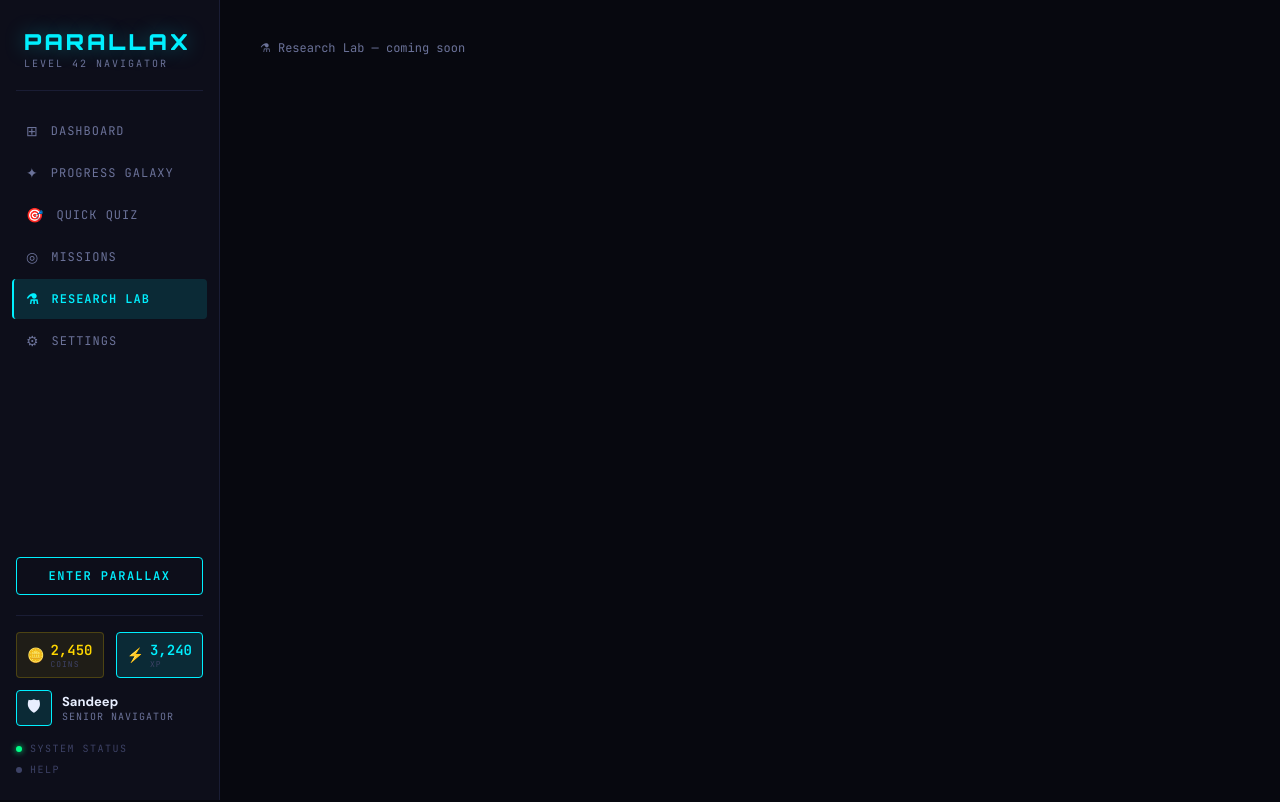
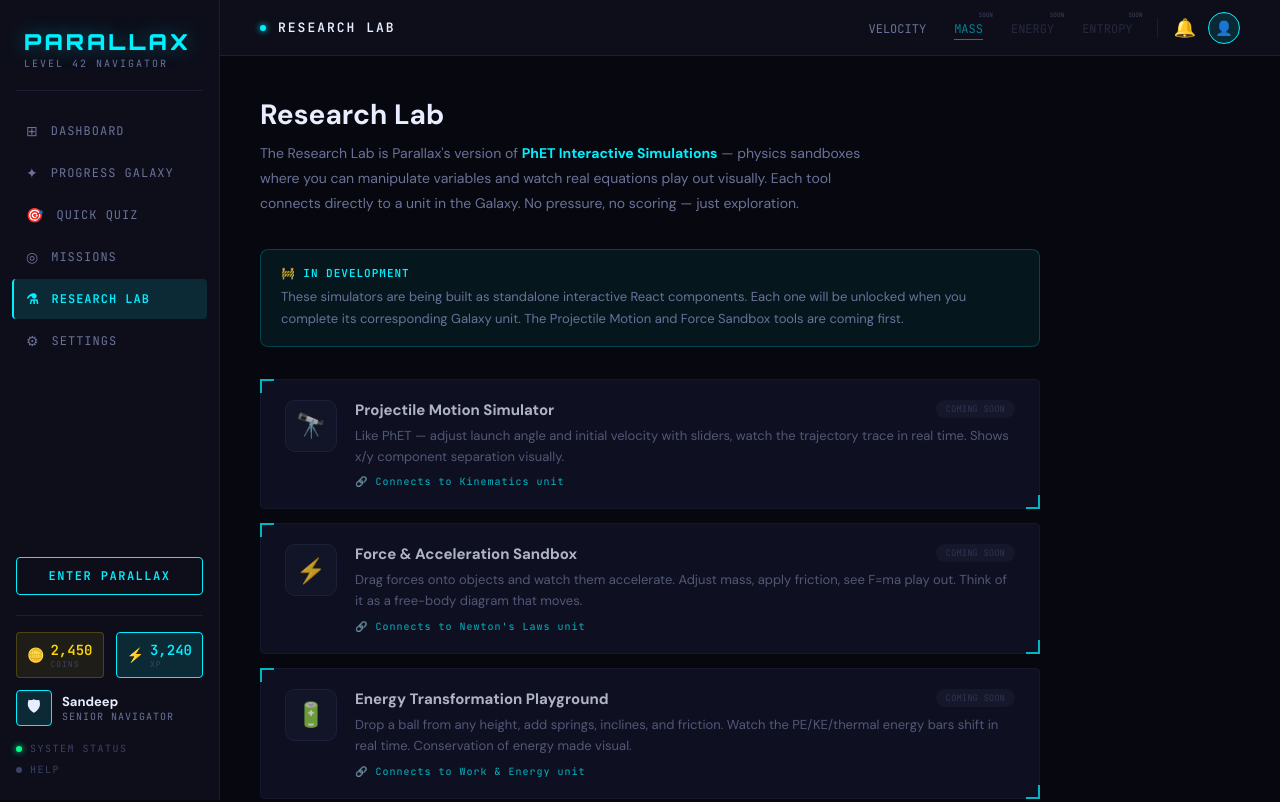
Before and after one commit to Rishaan-Dukhande/parallax, a Next.js app: page /lab in a window 1280 px wide. Shown: the top 802 px of the page. Built offline with nearby package versions, Linux system fonts and the light colour scheme; no server answers; the database is empty.

Commit message:
Update Research Lab description and TopBar subject mapping

```diff
--- a/src/app/lab/page.tsx
+++ b/src/app/lab/page.tsx
@@ -1,10 +1,110 @@
+'use client'
+import { useRouter } from 'next/navigation'
 import Sidebar from '@/components/layout/Sidebar'
+import TopBar from '@/components/layout/TopBar'
+
+const LAB_TOOLS = [
+  {
+    icon: '🔭',
+    title: 'Projectile Motion Simulator',
+    desc: 'Like PhET — adjust launch angle and initial velocity with sliders, watch the trajectory trace in real time. Shows x/y component separation visually.',
+    detail: 'Connects to Kinematics unit',
+    status: 'coming-soon',
+  },
+  {
+    icon: '⚡',
+    title: 'Force & Acceleration Sandbox',
+    desc: 'Drag forces onto objects and watch them accelerate. Adjust mass, apply friction, see F=ma play out. Think of it as a free-body diagram that moves.',
+    detail: "Connects to Newton's Laws unit",
+    status: 'coming-soon',
+  },
+  {
+    icon: '🔋',
+    title: 'Energy Transformation Playground',
+    desc: 'Drop a ball from any height, add springs, inclines, and friction. Watch the PE/KE/thermal energy bars shift in real time. Conservation of energy made visual.',
+    detail: 'Connects to Work & Energy unit',
+    status: 'coming-soon',
+  },
+  {
+    icon: '🌊',
+    title: 'Wave & Oscillation Visualizer',
+    desc: 'Adjust spring constant and mass to change period. Layer two waves to see constructive/destructive interference. The Tacoma Narrows resonance demo is planned here.',
+    detail: 'Connects to Oscillations unit',
+    status: 'coming-soon',
+  },
+  {
+    icon: '🧲',
+    title: 'E&M Field Explorer',
+    desc: 'Place positive and negative charges on a canvas — field lines draw themselves. Move charges and watch the field update. Based on Coulomb\'s Law rendered visually.',
+    detail: 'Connects to E&M Fields unit',
+    status: 'coming-soon',
+  },
+  {
+    icon: '🪐',
+    title: 'Orbital Mechanics Engine',
+    desc: 'Set a planet\'s mass and initial velocity — watch it orbit, escape, or spiral inward. Demonstrates Kepler\'s laws and escape velocity with real gravitational physics.',
+    detail: 'Connects to Universal Gravity unit',
+    status: 'coming-soon',
+  },
+]
+
 export default function LabPage() {
+  const router = useRouter()
+
   return (
     <div style={{ display: 'flex', minHeight: '100vh', background: 'var(--bg-base)' }}>
       <Sidebar />
-      <main style={{ marginLeft: 'var(--sidebar-width)', flex: 1, padding: '40px', color: 'var(--text-secondary)', fontFamily: 'JetBrains Mono, monospace', fontSize: 12 }}>
-        ⚗ Research Lab — coming soon
+      <main style={{ marginLeft: 'var(--sidebar-width)', flex: 1, display: 'flex', flexDirection: 'column' }}>
+        <TopBar title="RESEARCH LAB" activeTab="Mass" />
+        <div style={{ flex: 1, padding: '40px', maxWidth: 860 }}>
+
+          <div style={{ marginBottom: 32 }}>
+            <h1 style={{ fontSize: 28, fontWeight: 900, color: 'var(--text-primary)', marginBottom: 8 }}>Research Lab</h1>
+            <p style={{ fontSize: 14, color: 'var(--text-secondary)', lineHeight: 1.8, maxWidth: 620 }}>
+              The Research Lab is Parallax's version of <strong style={{ color: 'var(--cyan)' }}>PhET Interactive Simulations</strong> —
+              physics sandboxes where you can manipulate variables and watch real equations play out visually.
+              Each tool connects directly to a unit in the Galaxy. No pressure, no scoring — just exploration.
+            </p>
+          </div>
+
+          <div style={{ background: 'rgba(0,240,255,0.06)', border: '1px solid rgba(0,240,255,0.2)', borderRadius: 8, padding: '16px 20px', marginBottom: 32 }}>
+            <div style={{ fontSize: 11, color: 'var(--cyan)', fontFamily: 'JetBrains Mono, monospace', fontWeight: 700, marginBottom: 6, letterSpacing: 1 }}>🚧 IN DEVELOPMENT</div>
+            <div style={{ fontSize: 13, color: 'var(--text-secondary)', lineHeight: 1.7 }}>
+              These simulators are being built as standalone interactive React components.
+              Each one will be unlocked when you complete its corresponding Galaxy unit.
+              The Projectile Motion and Force Sandbox tools are coming first.
+            </div>
+          </div>
+
+          <div style={{ display: 'flex', flexDirection: 'column', gap: 14 }}>
+            {LAB_TOOLS.map((tool, i) => (
+              <div key={tool.title} className="glass-card" style={{ padding: '20px 24px', display: 'flex', alignItems: 'flex-start', gap: 18, opacity: 0.75 }}>
+                <div style={{ width: 52, height: 52, borderRadius: 10, background: 'var(--bg-surface-hi)', border: '1px solid var(--border-hi)', display: 'flex', alignItems: 'center', justifyContent: 'center', fontSize: 24, flexShrink: 0 }}>
+                  {tool.icon}
+                </div>
+                <div style={{ flex: 1 }}>
+                  <div style={{ display: 'flex', justifyContent: 'space-between', alignItems: 'flex-start', marginBottom: 6 }}>
+                    <div style={{ fontSize: 15, fontWeight: 700, color: 'var(--text-primary)' }}>{tool.title}</div>
+                    <div style={{ fontSize: 9, color: 'var(--text-muted)', fontFamily: 'JetBrains Mono, monospace', background: 'var(--border)', borderRadius: 20, padding: '3px 10px', whiteSpace: 'nowrap', marginLeft: 12 }}>
+                      COMING SOON
+                    </div>
+                  </div>
+                  <div style={{ fontSize: 13, color: 'var(--text-secondary)', lineHeight: 1.6, marginBottom: 8 }}>{tool.desc}</div>
+                  <div style={{ fontSize: 10, color: 'var(--cyan)', fontFamily: 'JetBrains Mono, monospace', letterSpacing: 1 }}>
+                    🔗 {tool.detail}
+                  </div>
+                </div>
+              </div>
+            ))}
+          </div>
+
+          <div style={{ marginTop: 32, textAlign: 'center' }}>
+            <button onClick={() => router.push('/galaxy')}
+              style={{ padding: '12px 32px', background: 'var(--cyan-dim)', border: '1px solid var(--cyan)', borderRadius: 4, color: 'var(--cyan)', fontSize: 13, fontWeight: 700, fontFamily: 'JetBrains Mono, monospace', cursor: 'pointer' }}>
+              ← BACK TO GALAXY
+            </button>
+          </div>
+        </div>
       </main>
     </div>
   )
--- a/src/components/layout/TopBar.tsx
+++ b/src/components/layout/TopBar.tsx
@@ -1,8 +1,12 @@
 'use client'
+import { useRouter } from 'next/navigation'
 
-// TopBar accepts two props:
-// - title: the page name shown on the left
-// - activeTab: which subject tab is highlighted on the right
+// The tabs correspond to AP science subjects Parallax will eventually cover:
+// Velocity  → AP Physics C: Mechanics (current — kinematics, forces, energy)
+// Mass      → AP Physics C: Electricity & Magnetism (E&M fields, circuits)
+// Energy    → AP Chemistry (thermodynamics, reactions, equilibrium)
+// Entropy   → AP Thermodynamics / Statistical Mechanics (advanced, future)
+
 export default function TopBar({
   title,
   activeTab = 'Velocity'
@@ -10,7 +14,13 @@ export default function TopBar({
   title: string
   activeTab?: string
 }) {
-  const TABS = ['Velocity', 'Mass', 'Energy', 'Entropy']
+  const router = useRouter()
+  const TABS = [
+    { label: 'Velocity', subject: 'AP Physics C: Mechanics', available: true, href: '/galaxy' },
+    { label: 'Mass', subject: 'AP Physics C: E&M', available: false, href: '#' },
+    { label: 'Energy', subject: 'AP Chemistry', available: false, href: '#' },
+    { label: 'Entropy', subject: 'AP Thermodynamics', available: false, href: '#' },
+  ]
 
   return (
     <div style={{
@@ -45,29 +55,64 @@ export default function TopBar({
       </div>
 
       {/* RIGHT: Subject tabs + icons */}
-      <div style={{ display: 'flex', alignItems: 'center', gap: 24 }}>
-        {TABS.map(tab => (
-          <span key={tab} style={{
+      <div style={{ display: 'flex', alignItems: 'center', gap: 4 }}>
+        {TABS.map(tab => {
+          const isActive = tab.label === activeTab
+          return (
+            <div
+              key={tab.label}
+              title={`${tab.subject}${tab.available ? '' : ' — Coming Soon'}`}
+              onClick={() => tab.available && router.push(tab.href)}
+              style={{
+                position: 'relative',
+                padding: '4px 12px',
+                cursor: tab.available ? 'pointer' : 'default',
+                borderRadius: 4,
+              }}
+            >
+              <span style={{
                 fontSize: 12,
                 fontFamily: 'JetBrains Mono, monospace',
-            color: tab === activeTab ? 'var(--cyan)' : 'var(--text-muted)',
-            borderBottom: tab === activeTab ? '1px solid var(--cyan)' : 'none',
+                color: isActive ? 'var(--cyan)' : tab.available ? 'var(--text-secondary)' : 'var(--text-muted)',
+                borderBottom: isActive ? '1px solid var(--cyan)' : 'none',
                 paddingBottom: 2,
-            cursor: 'pointer',
                 transition: 'var(--transition)',
+                opacity: tab.available ? 1 : 0.5,
               }}>
-            {tab.toUpperCase()}
+                {tab.label.toUpperCase()}
               </span>
-        ))}
-        <div style={{ width: 1, height: 20, background: 'var(--border)' }} />
-        <span style={{ fontSize: 18, cursor: 'pointer' }}>🔔</span>
+              {!tab.available && (
+                <span style={{
+                  position: 'absolute',
+                  top: -2,
+                  right: 2,
+                  fontSize: 6,
+                  color: 'var(--text-muted)',
+                  fontFamily: 'JetBrains Mono, monospace',
+                }}>
+                  SOON
+                </span>
+              )}
+            </div>
+          )
+        })}
+
+        <div style={{ width: 1, height: 20, background: 'var(--border)', margin: '0 8px' }} />
+
+        {/* Bell */}
+        <span style={{ fontSize: 18, cursor: 'pointer', padding: '0 4px' }} title="Notifications">🔔</span>
+
+        {/* Profile */}
         <div style={{
           width: 32, height: 32, borderRadius: '50%',
           background: 'var(--cyan-dim)',
           border: '1px solid var(--cyan)',
           display: 'flex', alignItems: 'center', justifyContent: 'center',
           fontSize: 14, cursor: 'pointer',
-        }}>👤</div>
+          marginLeft: 4,
+        }} title="Profile" onClick={() => router.push('/settings')}>
+          👤
+        </div>
       </div>
     </div>
   )
```
Lines whose indentation alone changed are shown as unchanged.
